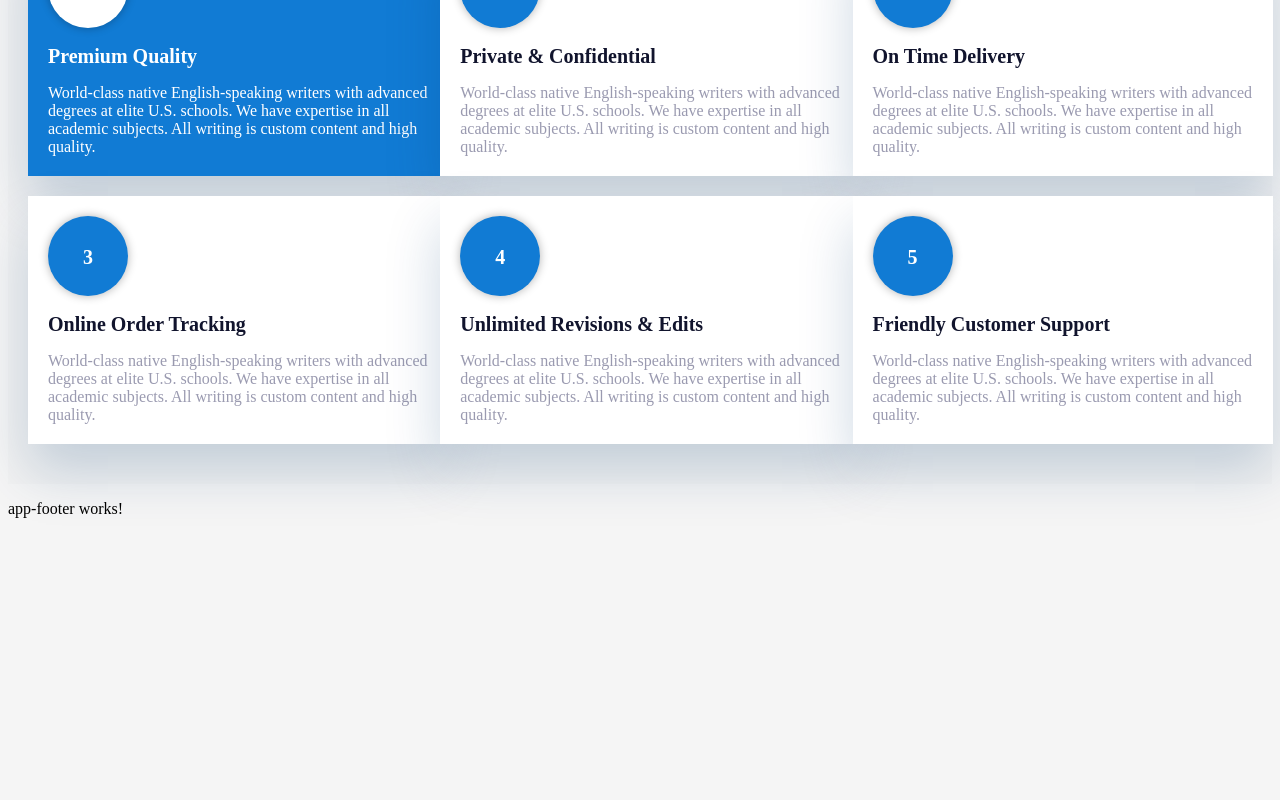
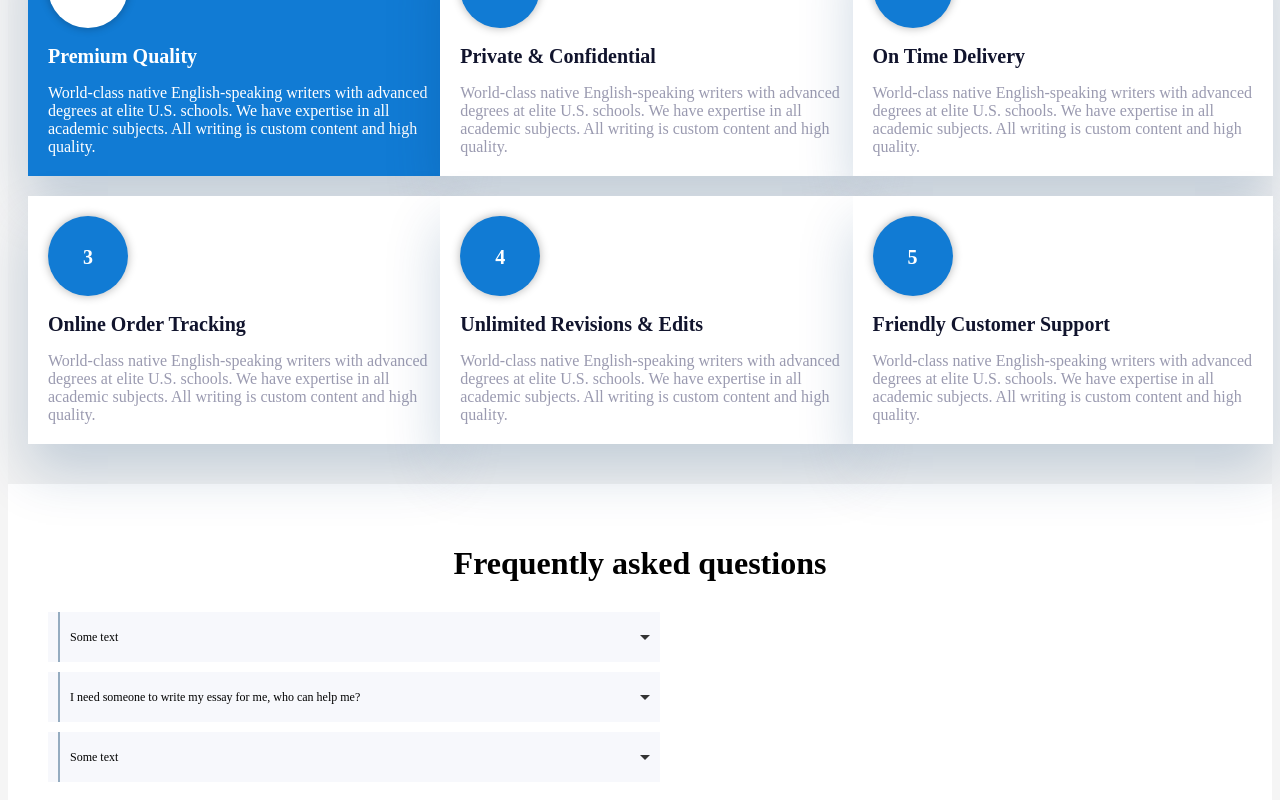
Before and after one commit to waqas-ch/skc-task, an Angular app: page / in a window 1280 px wide. Shown: the part 1796-2596 px from the top of the page. Before the commit the page ends 2330 px from the top, so only its background shows below. Built offline with nearby package versions, Linux system fonts and the light colour scheme; a web font is replaced by a local one.

Commit message:
frequent questions test

```diff
--- a/src/app/layout/app-footer/app-footer.component.html
+++ b/src/app/layout/app-footer/app-footer.component.html
@@ -1 +1,25 @@
-<p>app-footer works!</p>
+
+<div class="container">
+  <h1 class="heading">Frequently asked questions</h1>
+  <div class="sub-container">
+    <div class="content">
+      <div class="bar"></div>
+      <p class="text">Some text</p>
+      <div class="arrow"></div>
+    </div>
+  </div>
+  <div class="sub-container">
+    <div class="content">
+      <div class="bar"></div>
+      <p class="text">I need someone to write my essay for me, who can help me?</p>
+      <div class="arrow"></div>
+    </div>
+  </div>
+  <div class="sub-container">
+    <div class="content">
+      <div class="bar"></div>
+      <p class="text">Some text</p>
+      <div class="arrow"></div>
+    </div>
+  </div>
+</div>
--- a/src/app/layout/app-footer/app-footer.component.scss
+++ b/src/app/layout/app-footer/app-footer.component.scss
@@ -0,0 +1,54 @@
+@import "/src/assets/variables.scss";
+
+.container {
+  display: flex;
+  flex-direction: column;
+  justify-content: center;
+  align-items: center;
+  padding: 40px;
+  background-color: $secondary-color;
+
+  .heading {
+    text-align: center;
+    margin-bottom: 20px;
+  }
+
+  .sub-container {
+    display: flex;
+    justify-content: flex-start;
+    align-items: center;
+    margin-top: 10px;
+    width: 100%;
+    .content {
+      display: flex;
+      align-items: center;
+      height: 50px;
+      padding: 0 10px;
+      width: 50%;
+      background-color: $secondary-bg;
+      .bar {
+        width: 2px;
+        height: 100%;
+        background: rgba(1, 58, 101, 0.4);
+        margin-right: 10px;
+      }
+
+      .text {
+        margin-right: auto;
+        font-size: 12px;
+      }
+      .arrow {
+        width: 0;
+        height: 0;
+        border-left: 5px solid transparent;
+        border-right: 5px solid transparent;
+        border-top: 5px solid #333;
+      }
+    }
+  }
+
+  .subheading {
+    margin: 0;
+    font-size: 18px;
+  }
+}
```
